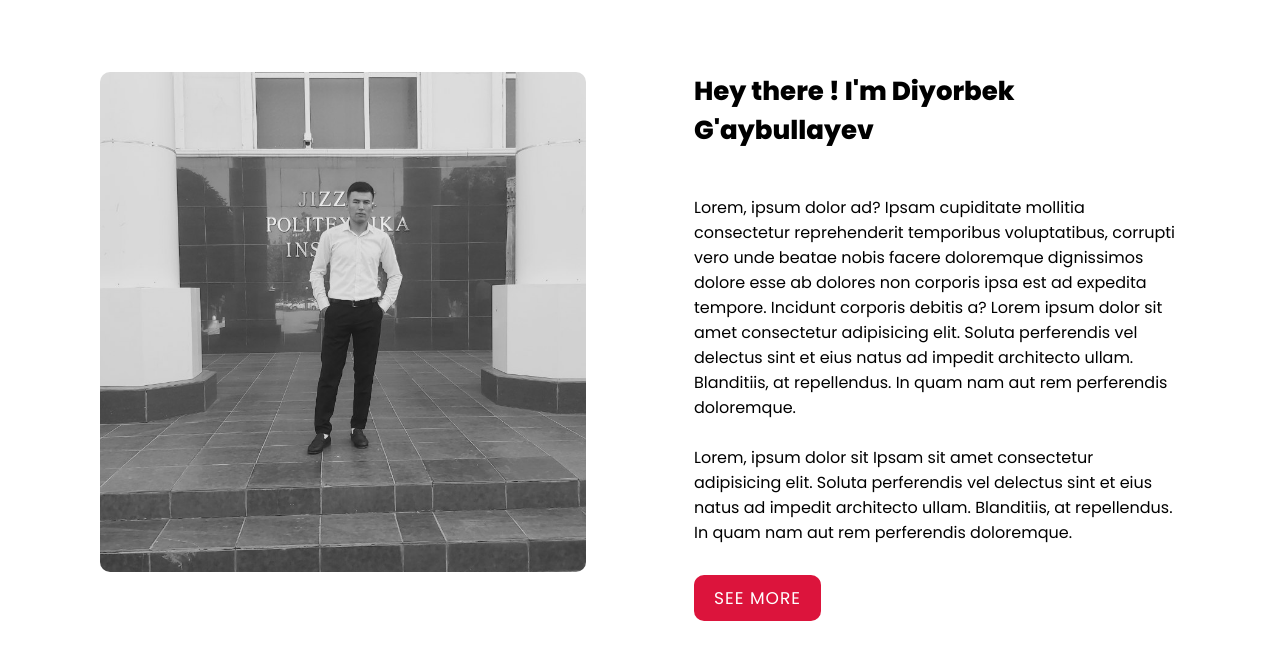
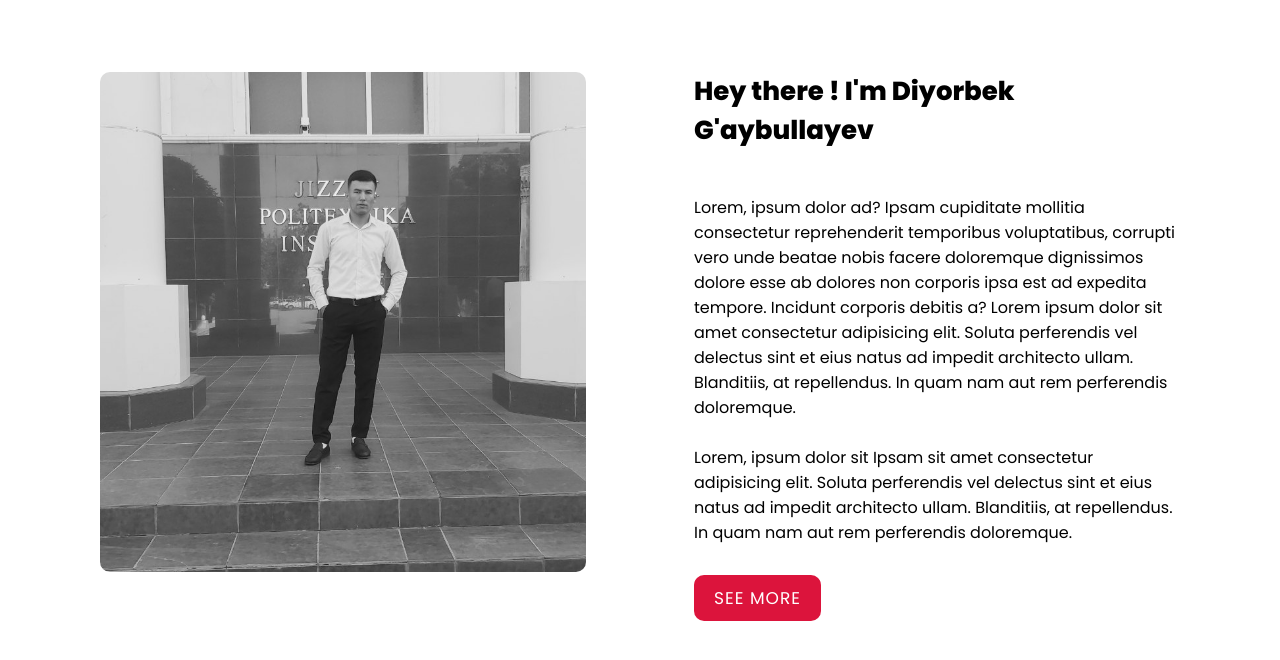
Before and after one commit to DiyorbekGaybullayev2001/Portfolio-2, a plain HTML site: page index.html in a window 1280 px wide. In both pictures the pointer is over the picture 343 px from the left and 1287 px from the top of the page. Shown: the part 965-1625 px from the top of the page. Drawn offline with nearby package versions, Linux system fonts and the light colour scheme.

Commit message:
Update style.css

```diff
--- a/style.css
+++ b/style.css
@@ -317,7 +317,7 @@ section{
 
 }
 .about .content .img-card img:hover{
-    transform: scale(1.2);
+    transform: scale(1.3);
     transition: all 1s;
 }
 .about .content-title{
```
